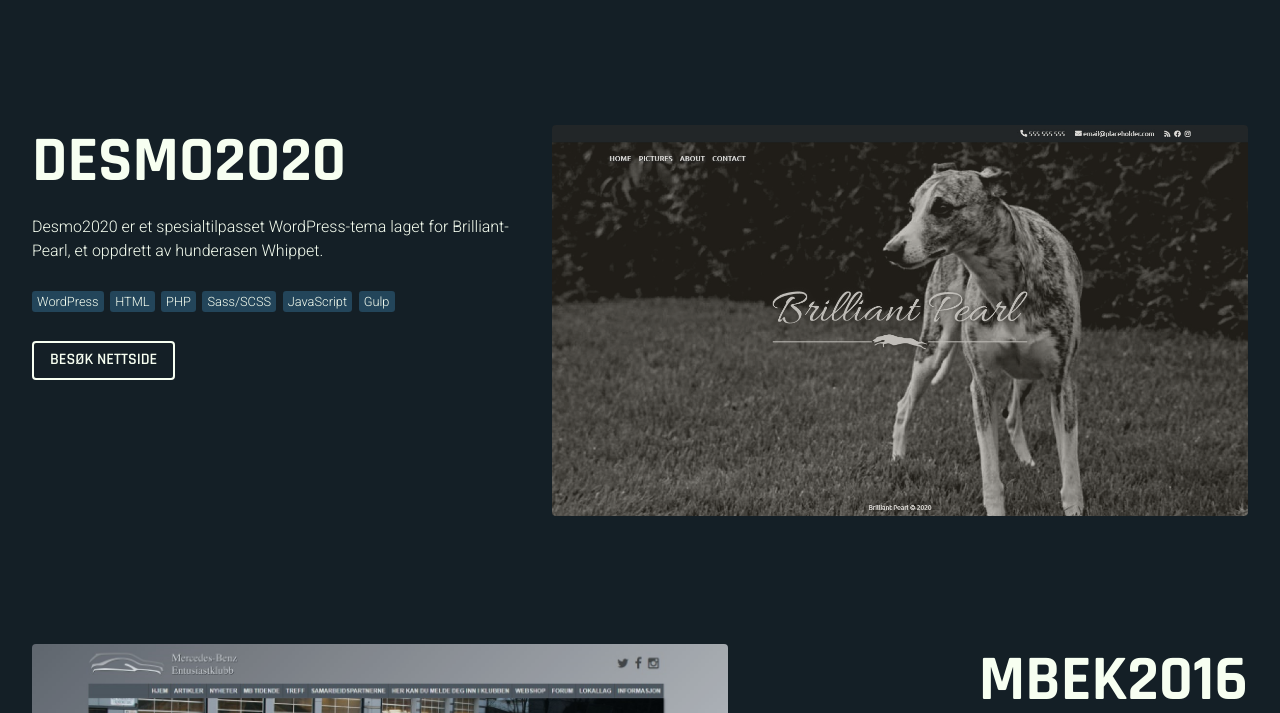
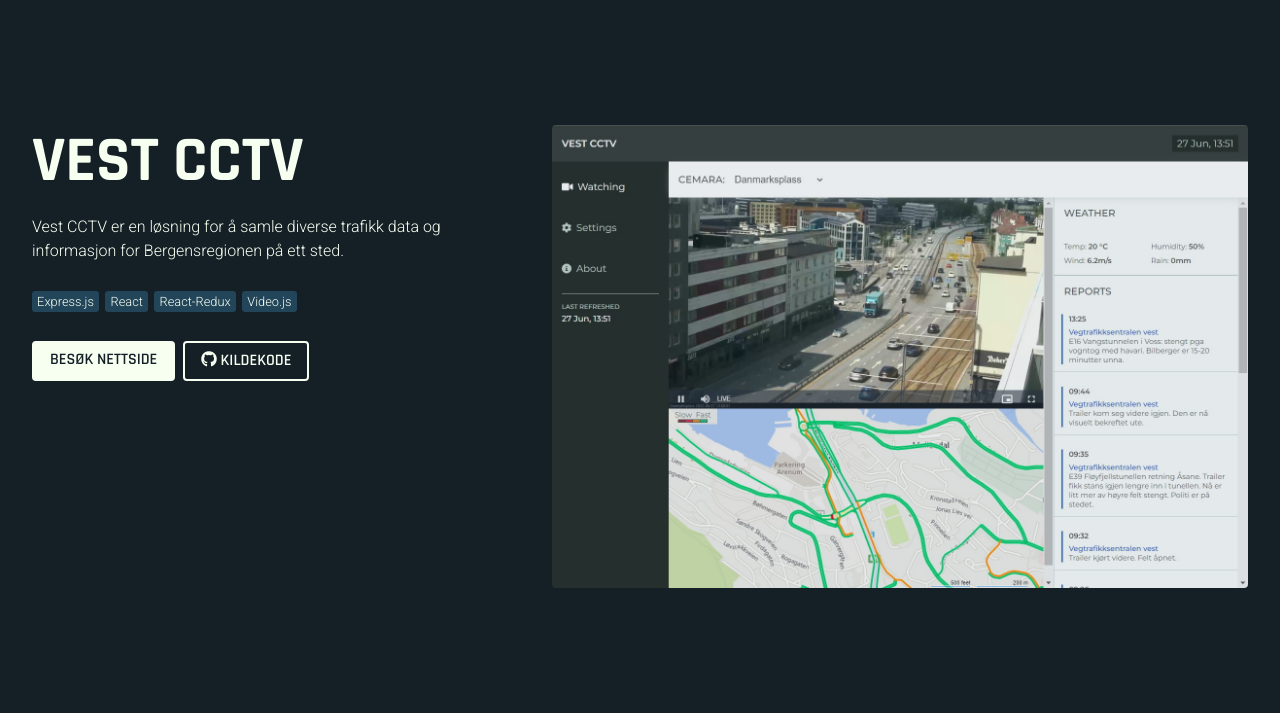
Before and after one commit to lokoydesign/portfolio, a website: page index.html in a window 1280 px wide. Shown: the part 2231-2944 px from the top of the page. Drawn offline with Linux system fonts and the light colour scheme.

Commit message:
Added vest-cctv

```diff
--- a/index.html
+++ b/index.html
@@ -132,6 +132,32 @@
       </div>
 
       <div class="project">
+        <h3 class="project__title">Vest CCTV</h3>
+        <a class="project__screenshot" href="https://vest-cctv.herokuapp.com" target="_blank">
+          <img src="/assets/images/projects/vest-cctv/screenshot.jpg" alt="Vest CCTV"/>
+        </a>
+        <p class="project__description">Vest CCTV er en løsning for å samle diverse trafikk data og informasjon for Bergensregionen på ett sted.</p>
+        <ul class="project__tags">
+          <li class="project__tags__tag">
+            <a href="https://expressjs.com/" target="__blank">Express.js</a>
+          </li>
+          <li class="project__tags__tag">
+            <a href="https://reactjs.org/" target="__blank">React</a>
+          </li>
+          <li class="project__tags__tag">
+            <a href="https://react-redux.js.org/" target="__blank">React-Redux</a>
+          </li>
+          <li class="project__tags__tag">
+            <a href="https://videojs.com/" target="__blank">Video.js</a>
+          </li>
+        </ul>
+        <div class="project__buttons">
+          <a class="button button--primary" href="https://vest-cctv.herokuapp.com" target="_blank">Besøk nettside</a>
+          <a class="button" href="https://github.com/lokoydesign/vest-cctv" target="_blank"><i class="fab fa-github"></i> Kildekode</a>
+        </div>
+      </div>
+
+      <div class="project">
         <h3 class="project__title">Desmo2020</h3>
         <a class="project__screenshot" href="https://brilliant-pearl.com" target="_blank">
           <img src="/assets/images/projects/desmo2020/desmo2020.jpg" alt="Desmo2020"/>
@@ -207,7 +233,6 @@
         <div class="project__buttons">
           <a class="button button--primary" href="https://Nonopunk.kniffen.dev" target="_blank">Spill Nonopunk</a>
           <a class="button" href="https://github.com/kniffen/Nonopunk" target="_blank"><i class="fab fa-github"></i> Kildekode</a>
-
         </div>
       </div>
 
```
Also changed, not shown: assets/images/projects/vest-cctv/screenshot.jpg (added).
